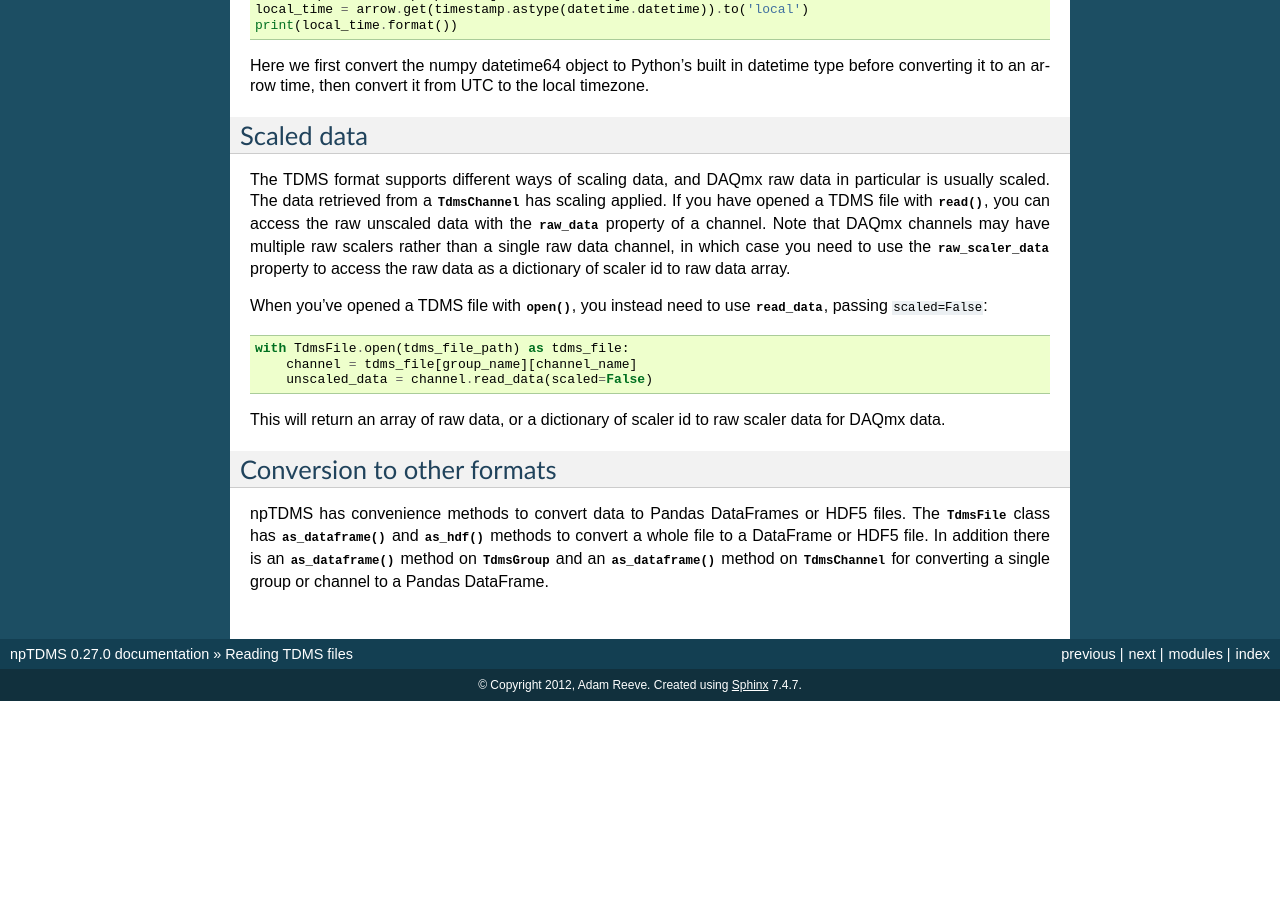
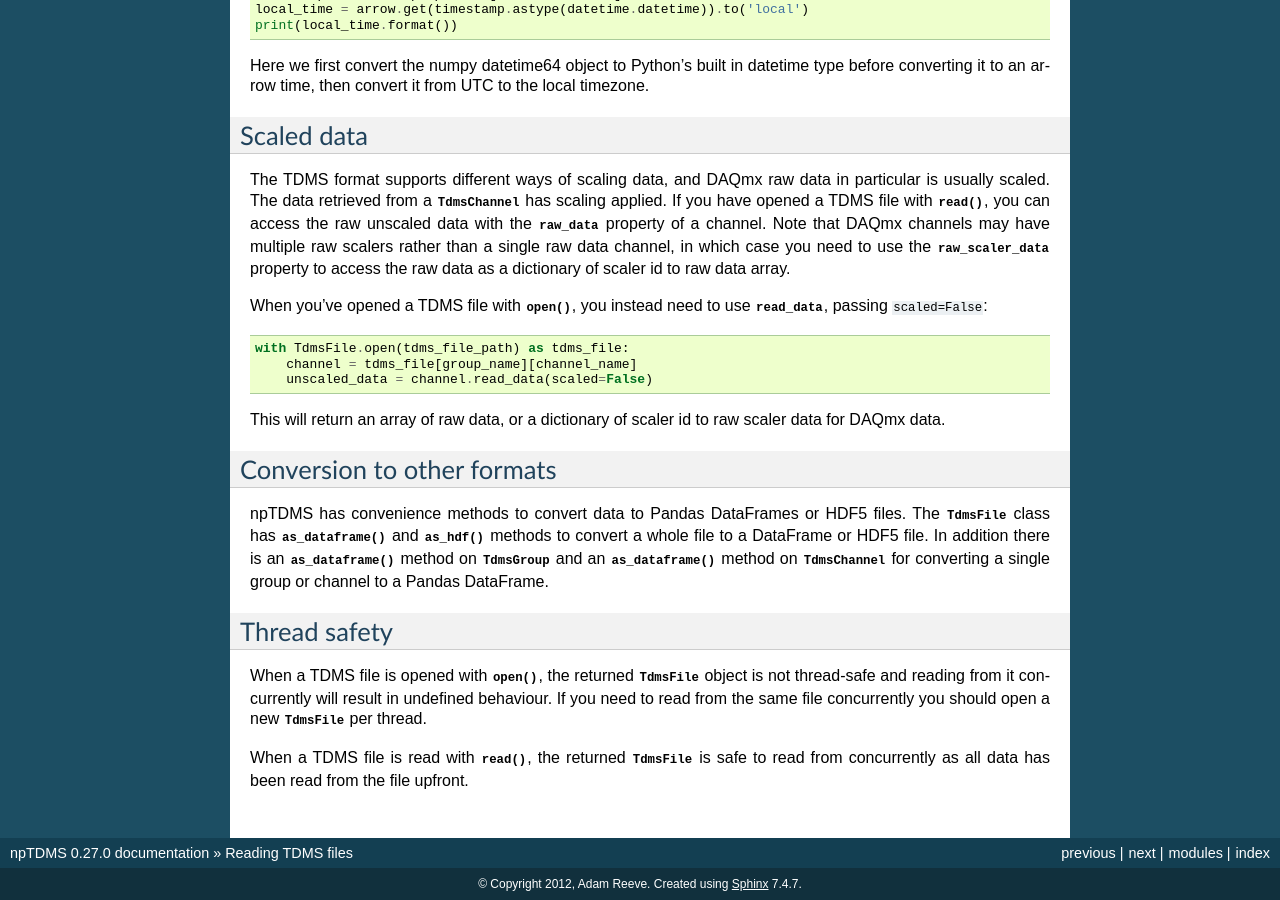
Before and after one commit to adamreeve/npTDMS, a Sphinx documentation site: the page built from docs/reading.rst, in a window 1280 px wide and 900 px high, scrolled down 3234 px. Built offline with Sphinx 7.4.7, drawn with Linux system fonts in a browser that asks for light colours; before the commit the page ends 3935 px from its top, so only the background shows below that.

Commit message:
Add note in documentation about thread safety (#213)

```diff
--- a/docs/reading.rst
+++ b/docs/reading.rst
@@ -222,3 +222,14 @@ The :py:class:`~nptdms.TdmsFile` class has :py:meth:`~nptdms.TdmsFile.as_datafra
 In addition there is an :py:meth:`~nptdms.TdmsGroup.as_dataframe` method on :py:class:`~nptdms.TdmsGroup`
 and an :py:meth:`~nptdms.TdmsGroup.as_dataframe` method on :py:class:`~nptdms.TdmsChannel`
 for converting a single group or channel to a Pandas DataFrame.
+
+Thread safety
+-------------
+
+When a TDMS file is opened with :py:meth:`~nptdms.TdmsFile.open`, the returned :py:class:`~nptdms.TdmsFile`
+object is not thread-safe and reading from it concurrently will result in undefined behaviour.
+If you need to read from the same file concurrently you should open a new :py:class:`~nptdms.TdmsFile`
+per thread.
+
+When a TDMS file is read with :py:meth:`~nptdms.TdmsFile.read`, the returned :py:class:`~nptdms.TdmsFile`
+is safe to read from concurrently as all data has been read from the file upfront.
```
